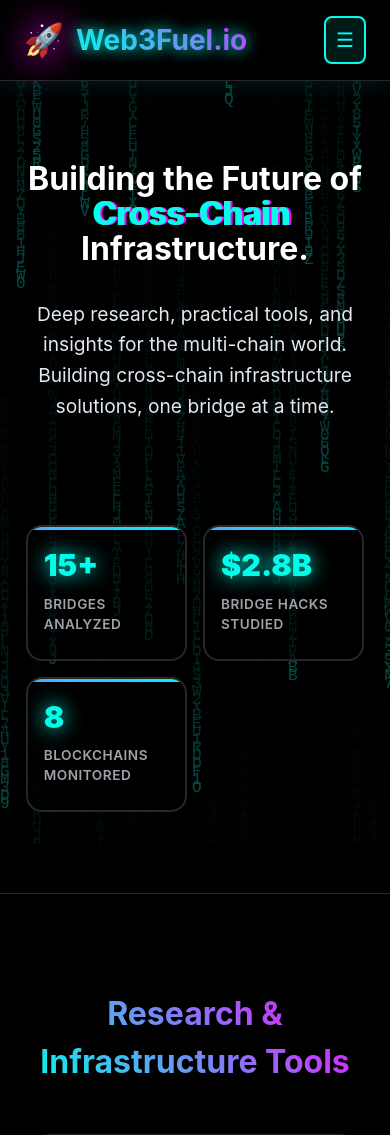
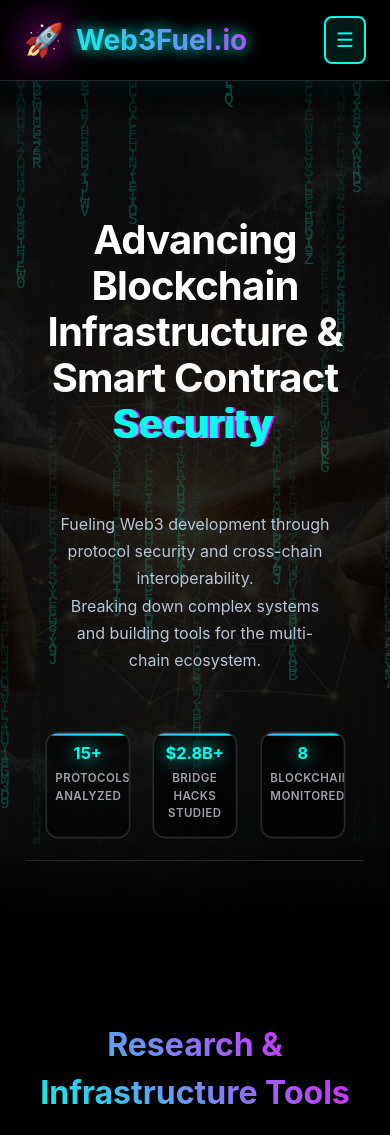
Before and after one commit to zzzandy-eth/web3fuel, a Flask app: page / in a window 390 px wide; the page is wider, and only the part inside the window is pictured. Shown: the top 1135 px of that part. Run offline with Flask 3, Linux system fonts and the light colour scheme.

Commit message:
Update hero section with new design and interactive elements
- Add Creation of Blockchain background image with spotlight hover effect
- Center hero content with full-viewport height layout
- Update hero text: "Advancing Blockchain Infrastructure & Smart Contract Security"
- Add responsive stat cards anchored to bottom of viewport
- Implement cursor-following brightness spotlight on background image
- Improve typography with adjusted font sizes and spacing
- Add mobile responsive styles for hero section
- Include backup of original cube design for reference

```diff
--- a/frontend/static/css/globals.css
+++ b/frontend/static/css/globals.css
@@ -220,10 +220,12 @@
 .hero {
     position: relative;
     overflow: hidden;
-    padding: 5rem 0;
-    border-bottom: 1px solid var(--border-color);
-    min-height: 80vh;
-    display: flex;
+    padding: 0;
+    min-height: 100vh;
+    min-height: 100dvh; /* Dynamic viewport height - accounts for mobile browser UI */
+    display: flex;
+    flex-direction: column;
+    justify-content: center;
     align-items: center;
 }
 
@@ -238,47 +240,128 @@
     text-align: left;
 }
 
+/* Centered hero layout */
+.hero-centered {
+    text-align: center;
+    max-width: 1300px;
+    margin: 0 auto;
+    padding-top: 2.5rem;
+    padding-bottom: 12rem; /* Space for stats at bottom */
+}
+
+.hero-centered .hero-subtitle {
+    max-width: 1300px;
+    margin-left: auto;
+    margin-right: auto;
+    padding: 0 2rem;
+}
+
+/* Hero background image */
+.hero-bg {
+    position: absolute;
+    inset: 0;
+    overflow: hidden;
+    z-index: 0;
+}
+
+.hero-bg img {
+    position: absolute;
+    width: 100%;
+    height: 100%;
+    object-fit: cover;
+    object-position: center 60%;
+}
+
+/* Base darker image */
+.hero-bg-base {
+    opacity: 0.25;
+    filter: grayscale(0.4) brightness(0.6);
+    mask-image: linear-gradient(to bottom, transparent 0%, rgba(0,0,0,1) 5%, rgba(0,0,0,1) 90%, transparent 100%);
+    -webkit-mask-image: linear-gradient(to bottom, transparent 0%, rgba(0,0,0,1) 5%, rgba(0,0,0,1) 90%, transparent 100%);
+}
+
+/* Bright image revealed by spotlight */
+.hero-bg-bright {
+    opacity: 0.8;
+    filter: grayscale(0.1) brightness(1.1);
+    mask-image: radial-gradient(
+        circle 150px at var(--spotlight-x, -200px) var(--spotlight-y, -200px),
+        rgba(0,0,0,1) 0%,
+        rgba(0,0,0,0.5) 50%,
+        transparent 100%
+    );
+    -webkit-mask-image: radial-gradient(
+        circle 150px at var(--spotlight-x, -200px) var(--spotlight-y, -200px),
+        rgba(0,0,0,1) 0%,
+        rgba(0,0,0,0.5) 50%,
+        transparent 100%
+    );
+    transition: mask-image 0.05s ease, -webkit-mask-image 0.05s ease;
+}
+
+.hero .container {
+    position: relative;
+    z-index: 1;
+}
+
 .hero h1 {
-    font-size: 2.5rem;
-    font-weight: 700;
-    margin-bottom: 2.0rem;
-    line-height: 1.2;
+    font-size: calc(3.5rem + 28px);
+    font-weight: 650;
+    margin-bottom: 4rem;
+    line-height: 1.3;
+    letter-spacing: -0.02em;
 }
 
 .hero-accent {
     color: var(--primary);
-    text-shadow: 0 0 10px var(--primary);
+    text-shadow: 0 0 30px var(--primary);
     animation: glitch 2s infinite, glitch-text 2s infinite;
     position: relative;
     display: inline-block;
 }
 
+.hero-accent-large {
+    font-size: 1.4em;
+}
+
 /* Updated hero subtitle */
 .hero-subtitle {
-    color: #e2e8f0;
-    font-size: 1.55rem;
+    color: #b8c5d6;
+    font-size: calc(1.35rem + 3px);
     margin-bottom: 2rem;
-    max-width: 32rem;
-    line-height: 1.6;
+    max-width: 1050px;
+    line-height: 1.7;
+    font-weight: 400;
 }
 
 /* Homepage2 style hero stats */
 .hero-stats {
     display: grid;
-    grid-template-columns: repeat(auto-fit, minmax(150px, 1fr));
-    gap: 1rem;
-    margin-top: 4.5rem;
-    margin-bottom: 0.1rem;
+    grid-template-columns: repeat(3, minmax(150px, 280px));
+    justify-content: center;
+    gap: 1.5rem;
+    position: absolute;
+    bottom: 0;
+    left: 50%;
+    transform: translateX(-50%);
+    width: 100%;
+    max-width: 1000px;
+    padding: 0 2rem;
+    padding-bottom: 0.75rem;
+    border-bottom: 1px solid var(--border-color);
+    z-index: 2;
 }
 
 .stat-card {
     background: rgba(0, 0, 0, 0.6);
     border: 2px solid var(--border-color);
-    border-radius: 1rem;
-    padding: 1rem;
+    border-radius: 0.95rem;
+    padding: 0.95rem;
     transition: all 0.3s ease;
     position: relative;
     overflow: hidden;
+    text-align: center;
+    transform: scale(0.95);
 }
 
 .stat-card::before {
@@ -293,13 +376,13 @@
 
 .stat-card:hover {
     border-color: var(--primary);
-    transform: translateY(-5px);
+    transform: scale(0.95) translateY(-5px);
     box-shadow: 0 10px 30px rgba(0, 255, 234, 0.2);
 }
 
 .stat-value {
     font-size: 1.9rem !important;
-    font-weight: 900 !important;
+    font-weight: 700 !important;
     color: var(--primary);
     margin-bottom: 0.3rem;
     text-shadow: 0 0 20px var(--primary);
@@ -317,13 +400,20 @@
     position: relative;
     width: 100%;
     height: 350px;
-    perspective: 1000px;
     display: flex;
     justify-content: center;
     align-items: center;
     margin: 0 auto;
 }
 
+/* Network Graph Canvas */
+#networkGraph {
+    width: 100%;
+    height: 100%;
+    display: block;
+}
+
+/* BACKUP: Cube styles (uncomment to restore cube design)
 .cube {
     width: 250px;
     height: 250px;
@@ -352,6 +442,7 @@
 .face-left { transform: rotateY(-90deg) translateZ(125px); }
 .face-top { transform: rotateX(90deg) translateZ(125px); }
 .face-bottom { transform: rotateX(-90deg) translateZ(125px); }
+*/
 
 /* Services Section - Using Homepage2 Style */
 .services-section {
@@ -1257,7 +1348,7 @@
     }
 
     .hero h1 {
-        font-size: 3.5rem;
+        font-size: 4rem;
     }
 
     .hero-grid {
@@ -1401,13 +1492,25 @@
         padding: 0 1rem;
     }
 
+    .hero {
+        min-height: auto;
+        padding: 6rem 0 4rem;
+    }
+
+    .hero-centered {
+        padding-bottom: 0;
+    }
+
     .hero h1 {
-        font-size: 2rem;
-        line-height: 1.1;
+        font-size: 2.5rem;
+        line-height: 1.15;
     }
 
     .hero-subtitle {
-        font-size: 1.2rem;
+        font-size: 1rem;
+        max-width: 100%;
+        padding: 0 1.25rem;
+        box-sizing: border-box;
     }
 
     .hero-grid {
@@ -1418,6 +1521,31 @@
 
     .hero-grid > div:first-child {
         text-align: center;
+    }
+
+    .hero-stats {
+        position: relative;
+        bottom: auto;
+        left: auto;
+        transform: none;
+        grid-template-columns: repeat(3, 1fr);
+        gap: 0.5rem;
+        margin-top: 3rem;
+        padding: 0 0.75rem;
+        padding-bottom: 0.75rem;
+    }
+
+    .stat-card {
+        transform: scale(0.85);
+        padding: 0.6rem;
+    }
+
+    .stat-value {
+        font-size: 1.2rem !important;
+    }
+
+    .stat-label {
+        font-size: 0.7rem;
     }
 
     /* Cube hidden on mobile, removing redundant styles */
--- a/frontend/templates/index.html
+++ b/frontend/templates/index.html
@@ -3,33 +3,24 @@
 {% block content %}
 <!-- Hero Section -->
 <section class="hero">
+    <div class="hero-bg">
+        <img src="{{ url_for('static', filename='images/creation-of-blockchain.jpg') }}" alt="" class="hero-bg-base">
+        <img src="{{ url_for('static', filename='images/creation-of-blockchain.jpg') }}" alt="" class="hero-bg-bright">
+    </div>
     <div class="container">
-        <div class="hero-grid">
-            <div>
-                <h1>Building the Future of <span class="hero-accent">Cross-Chain</span><br>Infrastructure.</h1>
-                <p class="hero-subtitle">Deep research, practical tools, and insights for the multi-chain world. Building cross-chain infrastructure solutions, one bridge at a time.</p>
-            </div>
-
-            <div class="hero-visual">
-                <div class="cube">
-                    <div class="cube-face face-front">ETH</div>
-                    <div class="cube-face face-back">AVAX</div>
-                    <div class="cube-face face-right">MATIC</div>
-                    <div class="cube-face face-left">ARB</div>
-                    <div class="cube-face face-top">OP</div>
-                    <div class="cube-face face-bottom">BASE</div>
-                </div>
-            </div>
+        <div class="hero-centered">
+            <h1>Advancing Blockchain<br>Infrastructure &<br>Smart Contract <span class="hero-accent">Security</span></h1>
+            <p class="hero-subtitle">Fueling Web3 development through protocol security and cross-chain interoperability.<br>Breaking down complex systems and building tools for the multi-chain ecosystem.</p>
         </div>
 
         <!-- Hero stats spanning full width -->
         <div class="hero-stats">
             <div class="stat-card">
                 <div class="stat-value">15+</div>
-                <div class="stat-label">Bridges Analyzed</div>
+                <div class="stat-label">Protocols Analyzed</div>
             </div>
             <div class="stat-card">
-                <div class="stat-value">$2.8B</div>
+                <div class="stat-value">$2.8B+</div>
                 <div class="stat-label">Bridge Hacks Studied</div>
             </div>
             <div class="stat-card">
@@ -261,54 +252,25 @@
 {% block scripts %}
 {{ super() }}
 <script>
-    // Cube rotation interaction
     document.addEventListener('DOMContentLoaded', function() {
-        const cube = document.querySelector('.cube');
-        const heroSection = document.querySelector('.hero');
+        // Hero spotlight effect
+        const hero = document.querySelector('.hero');
+        const heroBgBright = document.querySelector('.hero-bg-bright');
 
-        if (cube && heroSection) {
-            let rotateX = 0;
-            let rotateY = 0;
-            let isAutoRotating = true;
-            let autoRotateInterval;
+        if (hero && heroBgBright) {
+            hero.addEventListener('mousemove', (e) => {
+                const rect = hero.getBoundingClientRect();
+                const x = e.clientX - rect.left;
+                const y = e.clientY - rect.top;
 
-            function startAutoRotate() {
-                isAutoRotating = true;
-                autoRotateInterval = setInterval(() => {
-                    rotateX += 0.3;
-                    rotateY += 0.3;
-                    updateCubeRotation();
-                }, 50);
-            }
-
-            function stopAutoRotate() {
-                isAutoRotating = false;
-                clearInterval(autoRotateInterval);
-            }
-
-            function updateCubeRotation() {
-                cube.style.transform = 'rotateX(' + rotateX + 'deg) rotateY(' + rotateY + 'deg)';
-            }
-
-            heroSection.addEventListener('mousemove', function(e) {
-                if (isAutoRotating) {
-                    stopAutoRotate();
-                }
-
-                const xAxis = (window.innerWidth / 2 - e.pageX) / 25;
-                const yAxis = (window.innerHeight / 2 - e.pageY) / 25;
-
-                rotateX = yAxis;
-                rotateY = -xAxis;
-
-                updateCubeRotation();
+                heroBgBright.style.setProperty('--spotlight-x', `${x}px`);
+                heroBgBright.style.setProperty('--spotlight-y', `${y}px`);
             });
 
-            heroSection.addEventListener('mouseleave', function() {
-                startAutoRotate();
+            hero.addEventListener('mouseleave', () => {
+                heroBgBright.style.setProperty('--spotlight-x', '-200px');
+                heroBgBright.style.setProperty('--spotlight-y', '-200px');
             });
-
-            startAutoRotate();
         }
 
         // Set minimum date to today for datetime picker
```
Also changed, not shown: frontend/templates/hero-cube-backup.html (added, +69 -0 lines), frontend/static/images/creation-of-blockchain.jpg (added).
